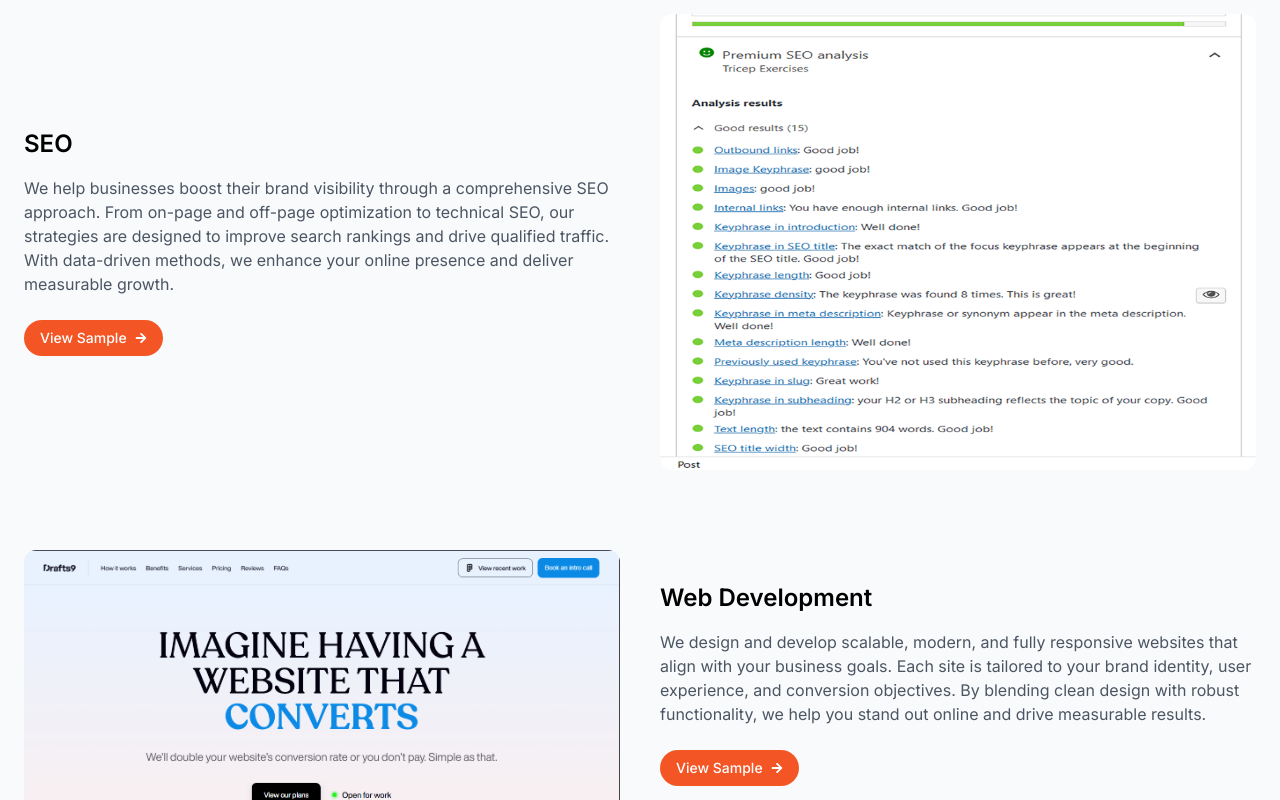
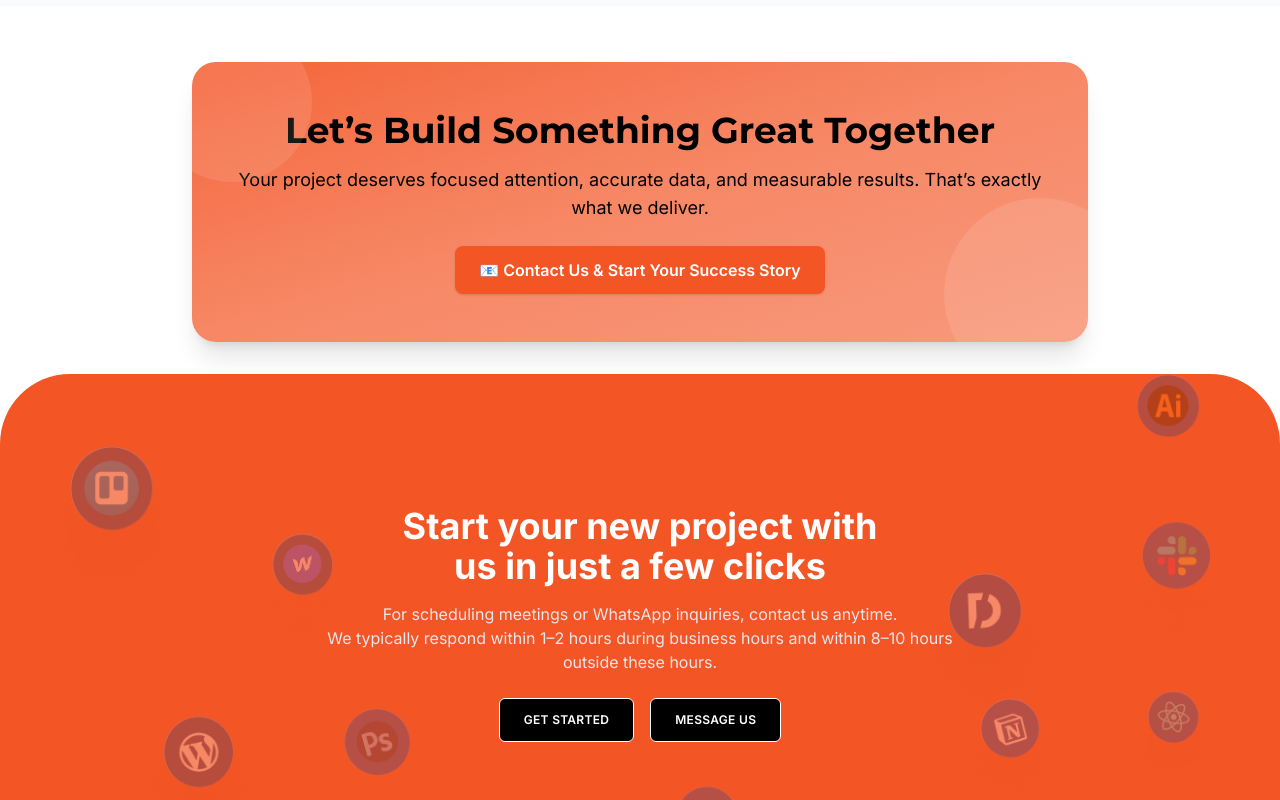
Before and after one commit to SallalZahid56/InfoNavigators, a Next.js app: page /portfolio in a window 1280 px wide. Shown: the part 2780-3580 px from the top of the page. Built offline with nearby package versions, Linux system fonts and the light colour scheme.

Commit message:
Delete the web and seo content pages

```diff
--- a/src/components/PortfolioSection.jsx
+++ b/src/components/PortfolioSection.jsx
@@ -41,18 +41,7 @@ const portfolioItems = [
     desc: "We create advanced scraping scripts designed to handle complex and large-scale data projects with precision. Our solutions extract, clean, and structure massive datasets from multiple sources quickly and reliably. By automating data collection at scale, we help your business save time, reduce costs, and gain actionable insights.",
     link: "https://docs.google.com/spreadsheets/d/1ieVlECjF-zajQBCX3R2Sul4YqdNE484rS9MHFfUTQ-s/edit?gid=0#gid=0",
   },
-  {
-    title: "SEO",
-    image: "/Onpage.png",
-    desc: "We help businesses boost their brand visibility through a comprehensive SEO approach. From on-page and off-page optimization to technical SEO, our strategies are designed to improve search rankings and drive qualified traffic. With data-driven methods, we enhance your online presence and deliver measurable growth.",
-    link: "https://draft9-web.netlify.app/",
-  },
-  {
-    title: "Web Development",
-    image: "/web2.png",
-    desc: "We design and develop scalable, modern, and fully responsive websites that align with your business goals. Each site is tailored to your brand identity, user experience, and conversion objectives. By blending clean design with robust functionality, we help you stand out online and drive measurable results.",
-    link: "https://taskuber.netlify.app/",
-  },
+  // SEO and Web Development portfolio items removed
 ];
 
 const PortfolioShowcase = () => {
@@ -78,15 +67,10 @@ const PortfolioShowcase = () => {
             brands amplify their message and build authentic connections with
             their audiences. With advanced data extraction and Python-driven
             scraping solutions, we gather and structure information from diverse
-            online sources, supporting even the most complex projects. Our SEO
-            expertise strengthens your digital footprint with optimized content,
-            technical improvements, and off-page strategies that improve
-            visibility and attract qualified traffic. Finally, our web development
-            team creates scalable, modern, and responsive websites tailored to
-            your business objectives and customer needs. Each of these services is
-            interconnected, giving you a comprehensive, results-driven approach
-            that saves time, reduces costs, and accelerates your growth in today’s
-            competitive marketplace.
+            online sources, supporting even the most complex projects. Each of
+            these services is interconnected, giving you a comprehensive,
+            results-driven approach that saves time, reduces costs, and
+            accelerates your growth in today’s competitive marketplace.
           </p>
 
           {/* Alternating layout */}
```
